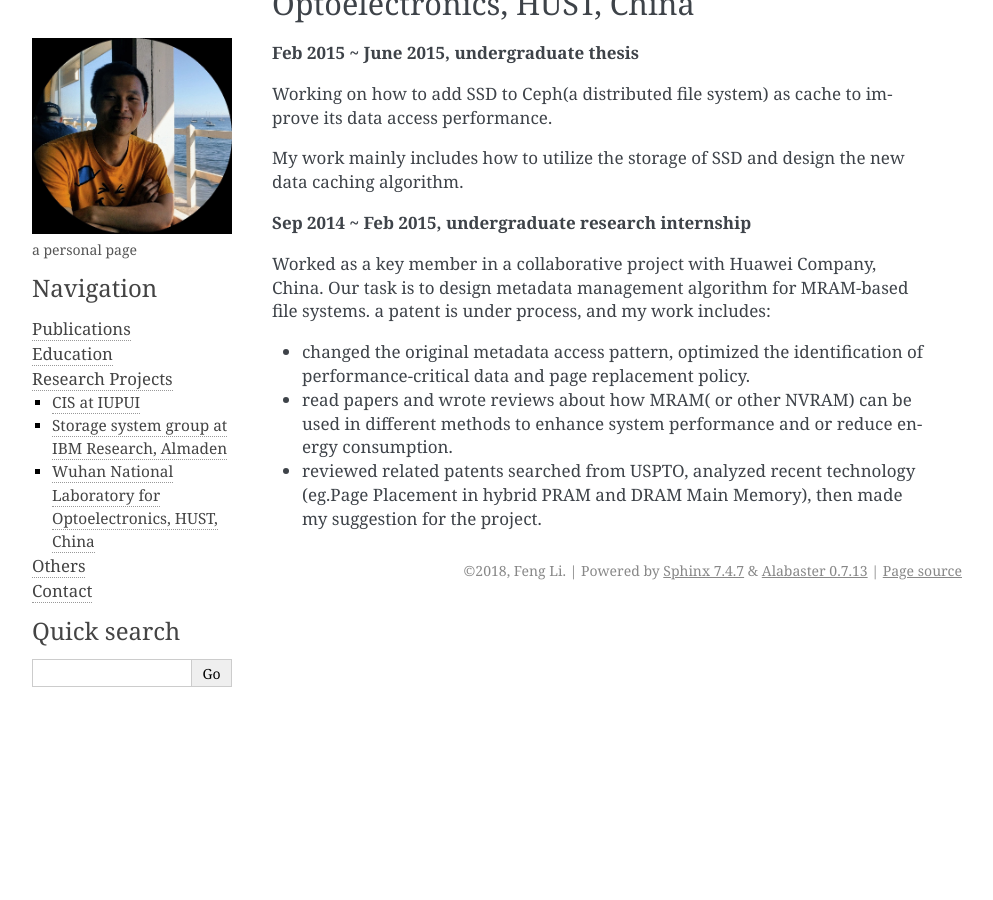
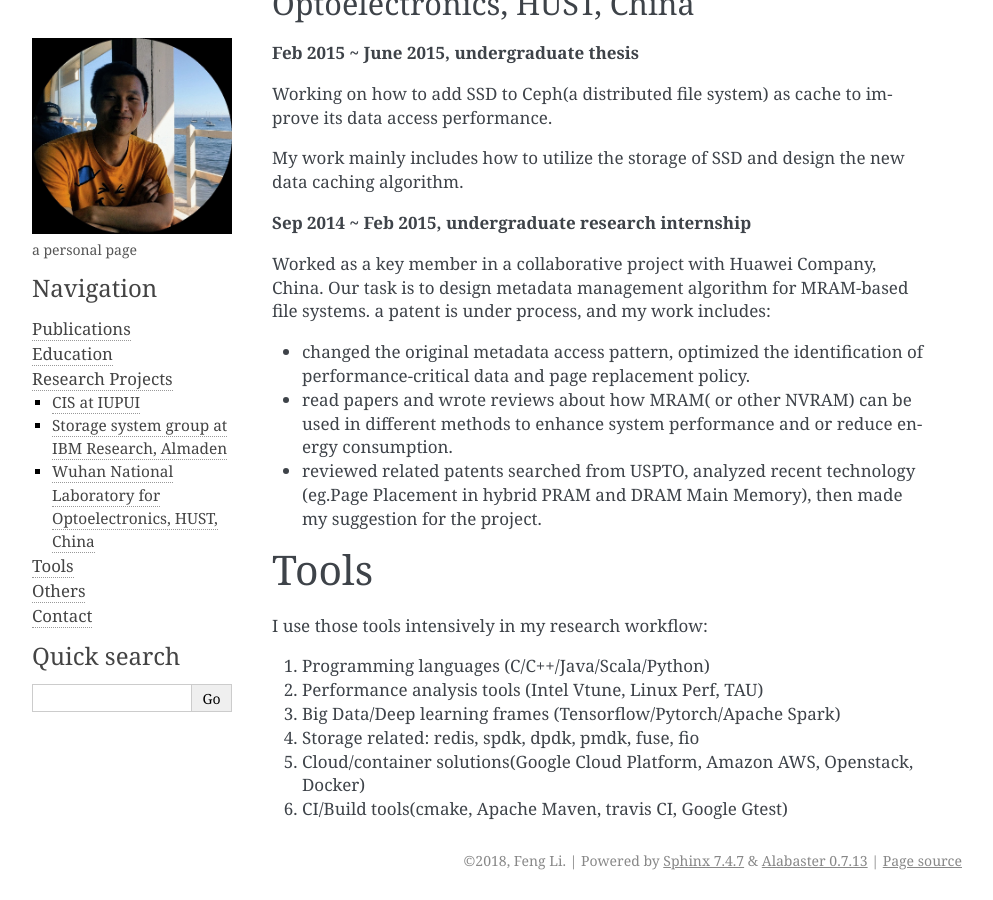
Before and after one commit to fengggli/fengggli.github.io, a Sphinx documentation site: the page built from source/experience.rst, in a window 1280 px wide and 900 px high, scrolled down 1460 px. Shown: the whole window, without its empty margins (148-1141 px from the left). Built offline with Sphinx 7.4.7, drawn with Linux system fonts in a browser that asks for light colours.

Commit message:
add bd tools

```diff
--- a/source/experience.rst
+++ b/source/experience.rst
@@ -62,3 +62,15 @@ Worked as a key member in a collaborative project with Huawei Company, China. Ou
 * changed the original metadata access pattern, optimized the identification of performance-critical data and page replacement policy.
 * read papers and wrote reviews about how MRAM( or other NVRAM) can be used in different methods to enhance system performance and or reduce energy consumption.
 * reviewed related patents searched from USPTO, analyzed recent technology (eg.Page Placement in hybrid PRAM and DRAM Main Memory), then made my suggestion for the project.
+
+Tools
+=================
+
+I use those tools intensively in my research workflow:
+
+1. Programming languages (C/C++/Java/Scala/Python)
+2. Performance analysis tools (Intel Vtune, Linux Perf, TAU)
+3. Big Data/Deep learning frames (Tensorflow/Pytorch/Apache Spark)
+4. Storage related: redis, spdk, dpdk, pmdk, fuse, fio
+5. Cloud/container solutions(Google Cloud Platform, Amazon AWS, Openstack, Docker)
+6. CI/Build tools(cmake, Apache Maven, travis CI, Google Gtest)
```
Also changed, not shown: 1 other file.
